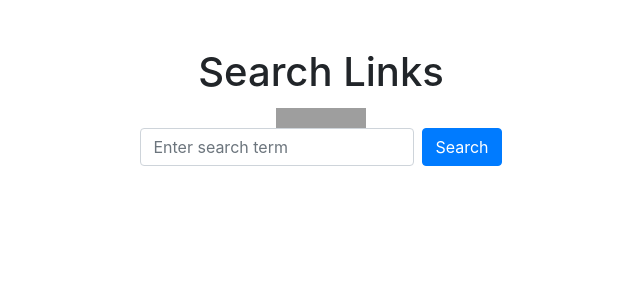
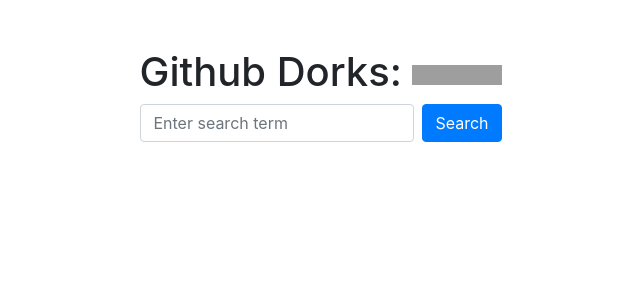
Before and after one commit to kentslaves/kentslaves.github.io, a Jekyll site: the page gdorks.html, which Jekyll copies as it is, in a window 1280 px wide. Shown: the top 300 px of the page, without its empty margins (319-959 px from the left). Built offline with Jekyll 4.4.1, drawn with Linux system fonts in a browser that asks for light colours; grey boxes are pictures that could not be loaded.

Commit message:
Update gdorks.html

```diff
--- a/gdorks.html
+++ b/gdorks.html
@@ -9,12 +9,10 @@
 </head>
 <body>
     <div class="container mt-5">
-        <h1 class="text-center">Search Links</h1>
-       <div style="text-align: center;">
-    <a href="https://x.com/kentslaves" target="_blank">
+        <h1 class="text-center">Github Dorks: <a href="https://x.com/kentslaves" target="_blank">
         <img src="https://img.shields.io/twitter/follow/kentslaves.svg?logo=twitter" alt="Follow on X">
-    </a>
-</div>
+    </a></h1>
+
         <form id="searchForm" class="form-inline justify-content-center mb-4">
             <input type="text" id="searchInput" class="form-control mr-2" placeholder="Enter search term" required>
             <button type="submit" class="btn btn-primary">Search</button>
```
